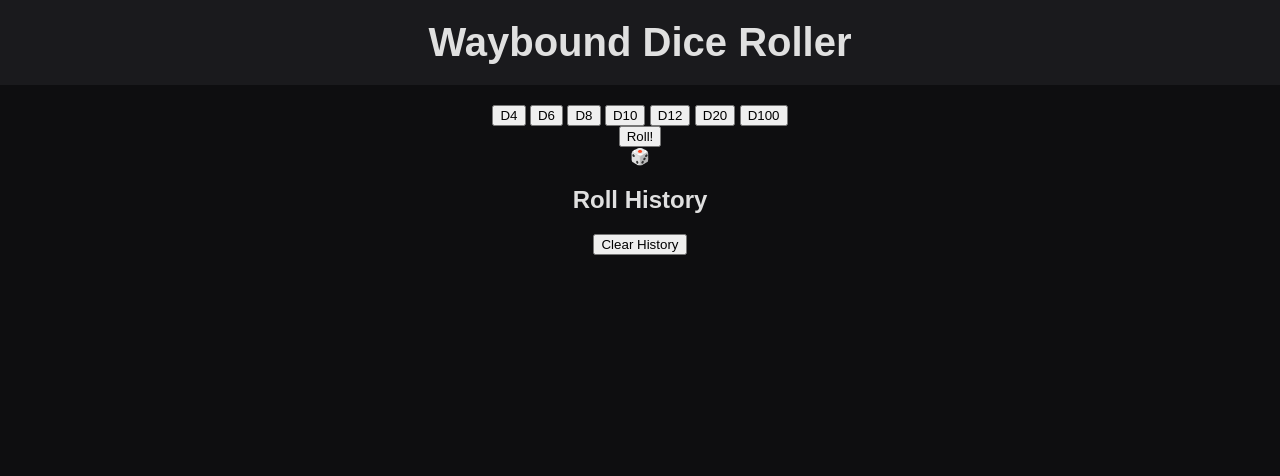
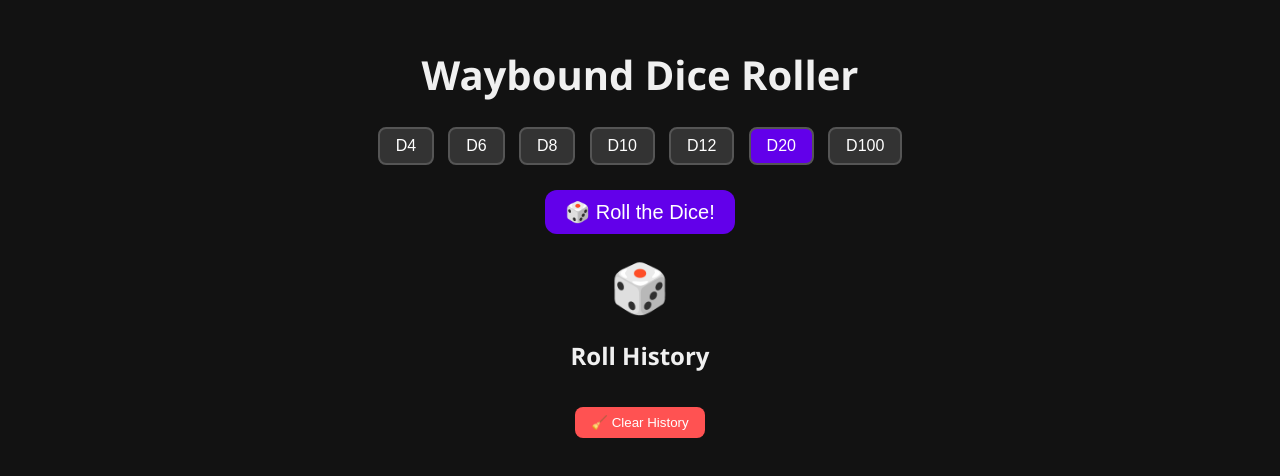
Before and after one commit to wayboundrpg/waybound-site, a plain HTML site: page tools/dice.html in a window 1280 px wide. Drawn offline with Linux system fonts and the light colour scheme.

Commit message:
Adding dice role beautification

```diff
--- a/scripts/dice.js
+++ b/scripts/dice.js
@@ -1,31 +1,38 @@
 // scripts/dice.js
 
-// Handle dice selection
-let selectedDice = 20; // Default to D20
-
-document.addEventListener('DOMContentLoaded', function () {
-    const diceButtons = document.querySelectorAll('[data-dice]');
+document.addEventListener('DOMContentLoaded', () => {
+    const diceButtons = document.querySelectorAll('.dice-selection button');
     const rollButton = document.getElementById('roll-button');
     const resultDisplay = document.getElementById('result-display');
     const historyList = document.getElementById('roll-history');
     const clearHistoryButton = document.getElementById('clear-history');
 
+    let selectedDice = 20; // Default to D20
+
     diceButtons.forEach(button => {
       button.addEventListener('click', () => {
         diceButtons.forEach(btn => btn.classList.remove('active'));
         button.classList.add('active');
-            selectedDice = parseInt(button.getAttribute('data-dice'));
+        selectedDice = parseInt(button.dataset.dice);
       });
     });
 
     rollButton.addEventListener('click', () => {
         const roll = Math.floor(Math.random() * selectedDice) + 1;
-        resultDisplay.textContent = `🎲 ${roll}`;
 
+        // Bounce the result dynamically
+        resultDisplay.innerHTML = `<span class="rolled-number">${roll}</span>`;
+        const rolledNumber = resultDisplay.querySelector('.rolled-number');
+        rolledNumber.classList.remove('animate-bounce');
+        void rolledNumber.offsetWidth; // Force reflow
+        rolledNumber.classList.add('animate-bounce');
+
+        // Update roll history
         const historyItem = document.createElement('li');
-        historyItem.textContent = `Rolled D${selectedDice}: ${roll}`;
+        historyItem.textContent = `🎲 D${selectedDice}: ${roll}`;
         historyList.prepend(historyItem);
     });
+
 
     clearHistoryButton.addEventListener('click', () => {
       historyList.innerHTML = '';
--- a/styles/main.css
+++ b/styles/main.css
@@ -1,60 +1,103 @@
-/* Base Styles */
+/* General Reset */
 body {
     margin: 0;
-    padding: 0;
-    font-family: Arial, sans-serif;
-    background-color: #0e0e10;
-    color: #e0e0e0;
+    font-family: 'Segoe UI', Tahoma, Geneva, Verdana, sans-serif;
+    background-color: #121212;
+    color: #f0f0f0;
+    text-align: center;
+    padding: 20px;
   }
 
   /* Header */
-header {
-    background-color: #1a1a1d;
-    padding: 20px;
-    text-align: center;
-}
-
   header h1 {
-    margin: 0;
+    margin-bottom: 20px;
     font-size: 2.5rem;
   }
 
-nav ul {
-    list-style-type: none;
+  /* Dice Selection Buttons */
+  .dice-selection {
+    margin-bottom: 20px;
+  }
+  .dice-selection button {
+    background-color: #333;
+    color: #fff;
+    border: 2px solid #555;
+    border-radius: 8px;
+    padding: 8px 16px;
+    margin: 5px;
+    font-size: 1rem;
+    cursor: pointer;
+    transition: background-color 0.3s, transform 0.2s;
+  }
+  .dice-selection button:hover {
+    background-color: #555;
+    transform: scale(1.05);
+  }
+  .dice-selection .active {
+    background-color: #6200ea;
+  }
+
+  /* Roll Button */
+  .roll-button-container {
+    margin: 20px 0;
+  }
+  #roll-button {
+    background-color: #6200ea;
+    color: #fff;
+    font-size: 1.25rem;
+    padding: 10px 20px;
+    border: none;
+    border-radius: 12px;
+    cursor: pointer;
+    transition: background-color 0.3s, transform 0.2s;
+  }
+  #roll-button:hover {
+    background-color: #3700b3;
+    transform: scale(1.1);
+  }
+
+  /* Result Display */
+  #result-display {
+    margin: 20px 0;
+    font-size: 3rem;
+    animation: bounce 0.6s;
+  }
+
+  /* Roll History */
+  .history-container {
+    margin-top: 30px;
+  }
+  .history-container h2 {
+    margin-bottom: 10px;
+  }
+  #roll-history {
+    list-style: none;
     padding: 0;
   }
-
-nav ul li {
-    display: inline-block;
-    margin: 0 15px;
+  #roll-history li {
+    margin: 8px 0;
+    font-size: 1.1rem;
   }
 
-nav ul li a {
-    color: #e0e0e0;
-    text-decoration: none;
-    font-weight: bold;
+  /* Clear History Button */
+  #clear-history {
+    background-color: #ff5252;
+    color: #fff;
+    border: none;
+    padding: 8px 16px;
+    margin-top: 15px;
+    border-radius: 8px;
+    cursor: pointer;
+    transition: background-color 0.3s, transform 0.2s;
+  }
+  #clear-history:hover {
+    background-color: #d50000;
+    transform: scale(1.05);
   }
 
-nav ul li a:hover {
-    color: #ff9900;
+  /* Animations */
+  @keyframes bounce {
+    0%   { transform: translateY(-20px); }
+    50%  { transform: translateY(10px); }
+    100% { transform: translateY(0); }
   }
-
-/* Main */
-main {
-    padding: 20px;
-    text-align: center;
-}
-
-section {
-    margin-top: 20px;
-}
-
-/* Footer */
-footer {
-    margin-top: 40px;
-    padding: 20px;
-    background-color: #1a1a1d;
-    text-align: center;
-    font-size: 0.9rem;
-    color: #888;
-}
--- a/tools/dice.html
+++ b/tools/dice.html
@@ -14,7 +14,7 @@
   </header>
 
   <main class="dice-roller-container">
-    <div class="dice-selection">
+    <section class="dice-selection">
       <button data-dice="4">D4</button>
       <button data-dice="6">D6</button>
       <button data-dice="8">D8</button>
@@ -22,20 +22,21 @@
       <button data-dice="12">D12</button>
       <button data-dice="20" class="active">D20</button>
       <button data-dice="100">D100</button>
-    </div>
+    </section>
 
-    <div class="roll-button-container">
-      <button id="roll-button">Roll!</button>
-    </div>
+    <section class="roll-action">
+      <button id="roll-button">🎲 Roll the Dice!</button>
+    </section>
 
-    <div id="result-display">🎲</div>
+    <section id="result-display" class="result-display">
+      🎲
+    </section>
 
-    <div class="history-container">
+    <section class="history-section">
       <h2>Roll History</h2>
       <ul id="roll-history"></ul>
-      <button id="clear-history">Clear History</button>
-    </div>
+      <button id="clear-history" class="clear-button">🧹 Clear History</button>
+    </section>
   </main>
-
 </body>
 </html>
```
Lines whose indentation alone changed are shown as unchanged.
